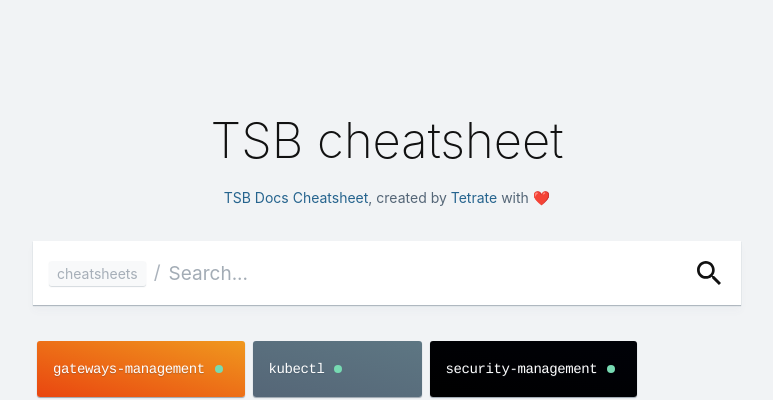
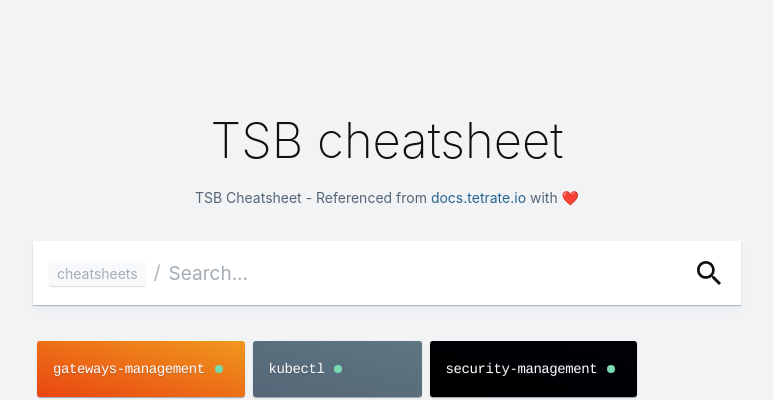
Before and after one commit to tetratelabs/tsb-cheatsheet, a Jekyll site: the page built from index.md, in a window 1280 px wide. Shown: the top 400 px of the page, without its empty margins (253-1026 px from the left). Built offline with Jekyll 4.4.1, drawn with Linux system fonts in a browser that asks for light colours.

Commit message:
Update content.yml
fixed header

```diff
--- a/_data/content.yml
+++ b/_data/content.yml
@@ -1,7 +1,7 @@
 home:
   title: "TSB cheatsheet"
   tagline: |
-    <a href='https://docs.tetrate.io/service-bridge'>TSB Docs Cheatsheet</a>, created by <a href='https://tetrate.io'>Tetrate</a> with ❤️
+    TSB Cheatsheet - Referenced from <a href='https://docs.tetrate.io/service-bridge'>docs.tetrate.io</a> with ❤️
 
 sheet:
   suffix: cheatsheet
```
